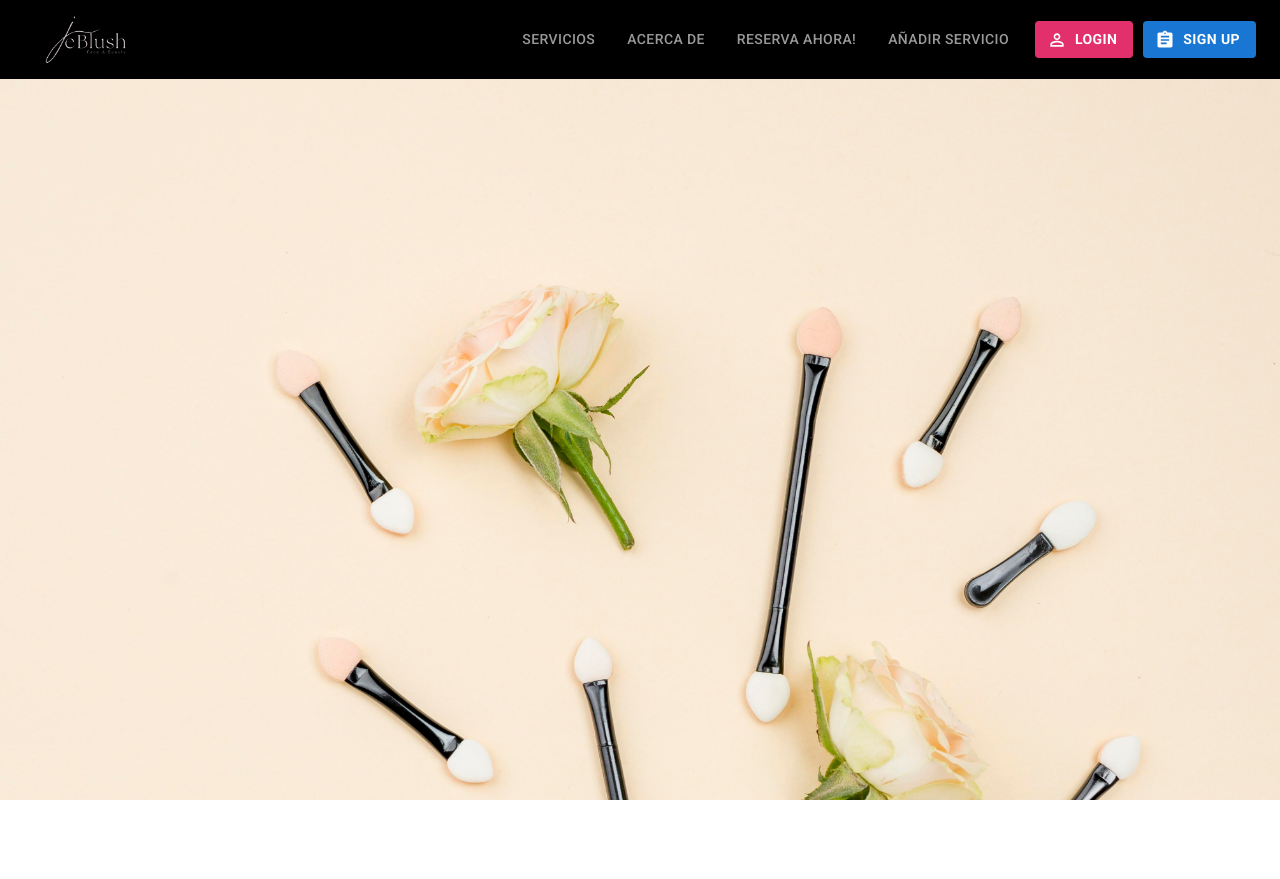
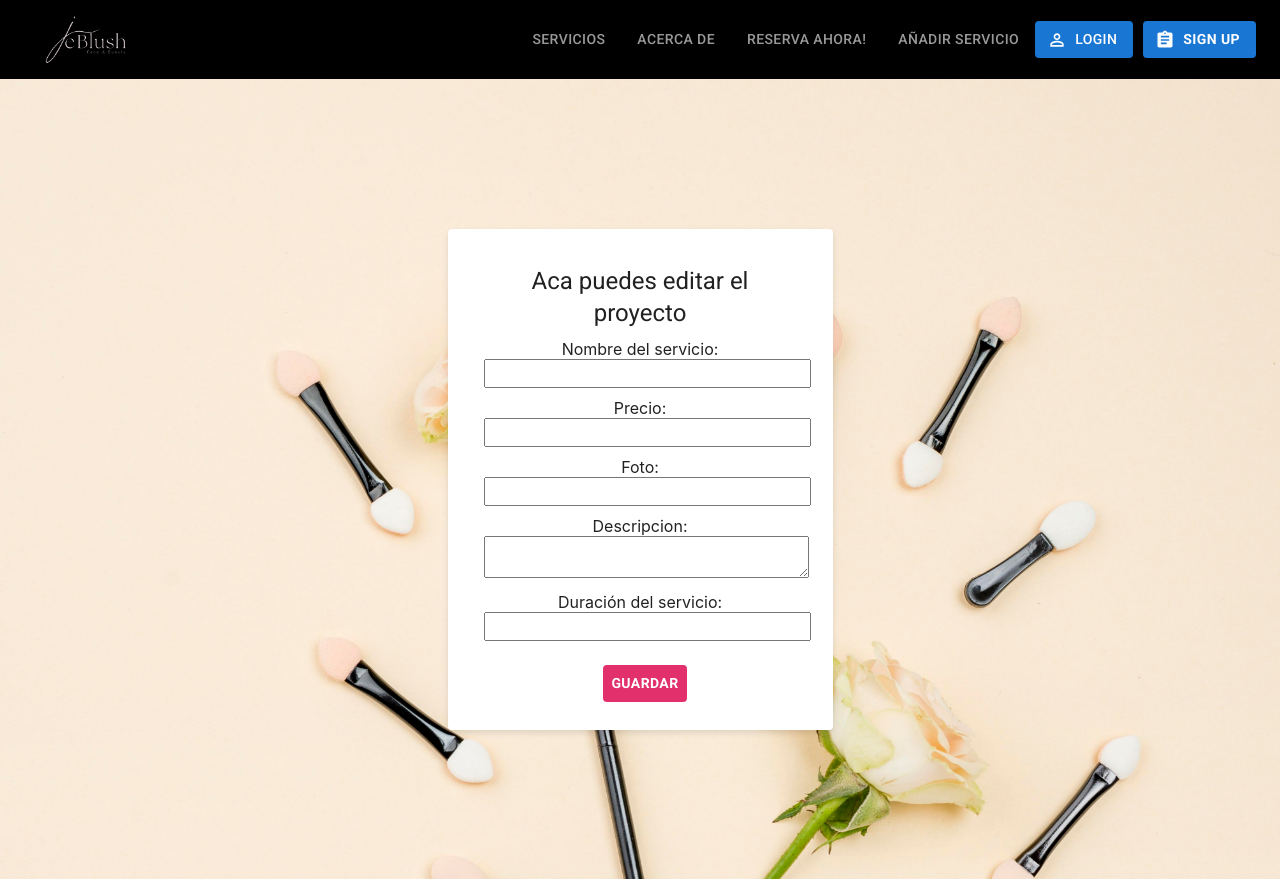
Before and after one commit to Andresfrla/unibook-pro-client, a React (Create React App) app: page /servicios/editar/1 in a window 1280 px wide. Before the commit the page ends 800 px from the top, so only its background shows below. Built offline with nearby package versions, Linux system fonts and the light colour scheme; no server answers.

Commit message:
fix the delete and theres is no working the verb put

```diff
--- a/src/App.js
+++ b/src/App.js
@@ -10,6 +10,7 @@ import { Route, Routes } from 'react-router-dom';
 import About from './pages/About';
 import ServiceDetail from './pages/ServiceDetail';
 import AddService from './pages/AddService';
+import EditServices from './pages/EditServices';
 
 
 function App() {
@@ -25,6 +26,7 @@ function App() {
         <Route path='/acerca-de' element={<About/>}/>
         <Route path='/añadir-servicio' element={<AddService/>}/>
         <Route path='/servicios/:serviceId' element={<ServiceDetail/>}/>
+        <Route path='/servicios/editar/:serviceId' element={<EditServices/>}/>
       </Routes>
     </div>
   );
--- a/src/components/DrawerComp.jsx
+++ b/src/components/DrawerComp.jsx
@@ -43,6 +43,11 @@ const DrawerComp = () => {
                             <ListItemText><AddBusinessIcon/> Reserva ahora!</ListItemText>
                         </ListItemIcon>
                     </ListItem>
+                    <ListItem component={Link} to="/añadir-servicio">
+                        <ListItemIcon>
+                            <ListItemText> Añadir servicio</ListItemText>
+                        </ListItemIcon>
+                    </ListItem>
                 </List>
             </Drawer>
             <IconButton sx={{color: 'white', marginLeft: 'auto'}} onClick={() => setOpenDrawer(!openDrawer)}>
--- a/src/components/Navbar.jsx
+++ b/src/components/Navbar.jsx
@@ -42,7 +42,7 @@ const Navbar = () => {
                             to='/login'
                             component={Link}
                             startIcon={<PersonOutlineIcon />}
-                            sx={{ marginLeft: '10px', backgroundColor: '#E1306C', fontWeight: 'bold' }}>Login</Button>
+                            w>Login</Button>
                             <Button
                             variant="contained"
                             value="/signup"
--- a/src/pages/AddService.jsx
+++ b/src/pages/AddService.jsx
@@ -1,5 +1,8 @@
 import { Button, Card, CardActions, CardContent, Typography } from "@mui/material";
+import axios from "axios";
 import { useState } from "react";
+import { API_URL } from "../utils/constants";
+import { useNavigate } from "react-router-dom";
 
 const initService = {
     image: '',
@@ -12,33 +15,67 @@ const initService = {
 const AddService = () => {
 
     const [ serviceStateForm, setServiceForm ] = useState(initService);
+    const navigate = useNavigate();
 
     const updateServiceForm = (nameField, value) => {
-        setServiceForm({...serviceStateForm,[nameField]:value});
+        setServiceForm(prevState => ({...prevState, [nameField]: value}))
+    }
+
+    const handleSubmit = async (e) => {
+        e.preventDefault()
+        try {
+            await axios.post(`${API_URL}/api/servicios`, serviceStateForm)
+            setServiceForm(initService)
+            navigate('/servicios')
+        } catch (error) {
+            console.log(error)
+        }
     }
 
     return (
         <div style={{ display: 'flex', justifyContent: 'center', alignItems: 'center', height: '100vh' }}>
             <Card sx={{ maxWidth: 345, padding: '20px', boxShadow: '0px 3px 6px rgba(0, 0, 0, 0.1)' }}>
-                <form>
+                <form onSubmit={handleSubmit}>
                     <CardContent>
                         <Typography gutterBottom variant="h5" component="div">
                             Añade un nuevo servicio!
                         </Typography>
                         <label style={{ display: 'block', marginTop: '10px' }}>Nombre del servicio:</label>
-                        <input type='text' name='name' style={{ width: '100%', padding: '5px' }} />
+                        <input
+                        type='text'
+                        name='name'
+                        value={serviceStateForm.name}
+                        onChange={(e) => updateServiceForm('name', e.target.value)}
+                        style={{ width: '100%', padding: '5px' }} />
                         <label style={{ display: 'block', marginTop: '10px' }}>Precio:</label>
-                        <input type='number' name='price' style={{ width: '100%', padding: '5px' }} />
+                        <input
+                        type='number'
+                        name='price'
+                        value={serviceStateForm.price}
+                        onChange={(e) => updateServiceForm('price', e.target.value)}
+                        style={{ width: '100%', padding: '5px' }} />
                         <label style={{ display: 'block', marginTop: '10px' }}>Foto:</label>
-                        <input type='text' name='image' style={{ width: '100%', padding: '5px' }} />
+                        <input
+                        type='text'
+                        name='image'
+                        value={serviceStateForm.image}
+                        onChange={(e) => updateServiceForm('image', e.target.value)}
+                        style={{ width: '100%', padding: '5px' }} />
                         <label style={{ display: 'block', marginTop: '10px' }}>Descripcion:</label>
                         <textarea
-                            type="text"
-                            name="description"
-                            style={{ width: '100%', padding: '5px' }}
+                        type="text"
+                        name="description"
+                        value={serviceStateForm.description}
+                        onChange={(e) => updateServiceForm('description', e.target.value)}
+                        style={{ width: '100%', padding: '5px' }}
                         />
                         <label style={{ display: 'block', marginTop: '10px' }}>Duración del servicio:</label>
-                        <input type='text' name='duration' style={{ width: '100%', padding: '5px' }} />
+                        <input
+                        type='number'
+                        name='duration'
+                        value={serviceStateForm.duration}
+                        onChange={(e) => updateServiceForm('duration', e.target.value)}
+                        style={{ width: '100%', padding: '5px' }} />
                     </CardContent>
                     <CardActions style={{ justifyContent: 'center' }}>
                         <Button type="submit" sx={{ marginLeft: '10px', backgroundColor: '#E1306C', fontWeight: 'bold', color: "white" }}>Guardar</Button>
--- /dev/null
+++ b/src/pages/EditServices.jsx
@@ -0,0 +1,98 @@
+import { Button, Card, CardActions, CardContent, Typography } from "@mui/material";
+import axios from "axios";
+import { useEffect, useState } from "react";
+import { useNavigate, useParams } from "react-router-dom";
+import { API_URL } from "../utils/constants";
+
+const initUpdateService = {
+    image: '',
+    name: '',
+    description: '',
+    price: '',
+    duration: ''
+}
+
+const EditServices = () => {
+    const [updateServiceForm, setUpdateServiceForm] = useState(initUpdateService)
+    const navigate = useNavigate()
+
+    const handleUpdateForm = (fieldTitle, value) => {
+        setUpdateServiceForm(prevState => ({...prevState, [fieldTitle]: value}))
+    }
+
+    const { serviceId } = useParams();
+
+    useEffect(() => {
+        axios.get(`${API_URL}/api/servicios/${serviceId}`)
+        .then(response => {
+            const oneService = response.data;
+            handleUpdateForm('name', oneService.name)
+            handleUpdateForm('price', oneService.price)
+            handleUpdateForm('image', oneService.image)
+            handleUpdateForm('description', oneService.description)
+            handleUpdateForm('duration', oneService.duration)
+        })
+        .catch(err => console.log(err))
+    }, [])
+
+    const handleSubmit = async (e) => {
+        e.preventDefault()
+        await axios.put(`${API_URL}/api/servicios/${serviceId}`, updateServiceForm)
+        navigate("/servicios")
+    }
+
+    return (
+        <div style={{ display: 'flex', justifyContent: 'center', alignItems: 'center', height: '100vh' }}>
+        <Card sx={{ maxWidth: 345, padding: '20px', boxShadow: '0px 3px 6px rgba(0, 0, 0, 0.1)' }}>
+            <form onSubmit={handleSubmit}>
+                <CardContent>
+                    <Typography gutterBottom variant="h5" component="div">
+                        Aca puedes editar el proyecto
+                    </Typography>
+                    <label style={{ display: 'block', marginTop: '10px' }}>Nombre del servicio:</label>
+                    <input
+                    type='text'
+                    name='name'
+                    value={updateServiceForm.name}
+                    onChange={(e) => handleUpdateForm('name', e.target.value)}
+                    style={{ width: '100%', padding: '5px' }} />
+                    <label style={{ display: 'block', marginTop: '10px' }}>Precio:</label>
+                    <input
+                    type='number'
+                    name='price'
+                    value={updateServiceForm.price}
+                    onChange={(e) => handleUpdateForm('price', e.target.value)}
+                    style={{ width: '100%', padding: '5px' }} />
+                    <label style={{ display: 'block', marginTop: '10px' }}>Foto:</label>
+                    <input
+                    type='text'
+                    name='image'
+                    value={updateServiceForm.image}
+                    onChange={(e) => handleUpdateForm('image', e.target.value)}
+                    style={{ width: '100%', padding: '5px' }} />
+                    <label style={{ display: 'block', marginTop: '10px' }}>Descripcion:</label>
+                    <textarea
+                    type="text"
+                    name="description"
+                    value={updateServiceForm.description}
+                    onChange={(e) => handleUpdateForm('description', e.target.value)}
+                    style={{ width: '100%', padding: '5px' }}
+                    />
+                    <label style={{ display: 'block', marginTop: '10px' }}>Duración del servicio:</label>
+                    <input
+                    type='number'
+                    name='duration'
+                    value={updateServiceForm.duration}
+                    onChange={(e) => handleUpdateForm('duration', e.target.value)}
+                    style={{ width: '100%', padding: '5px' }} />
+                </CardContent>
+                <CardActions style={{ justifyContent: 'center' }}>
+                    <Button type="submit" sx={{ marginLeft: '10px', backgroundColor: '#E1306C', fontWeight: 'bold', color: "white" }}>Guardar</Button>
+                </CardActions>
+            </form>
+        </Card>
+    </div>
+    )
+}
+
+export default EditServices;
```
Also changed, not shown: src/components/Service.jsx (+31 -6 lines).
